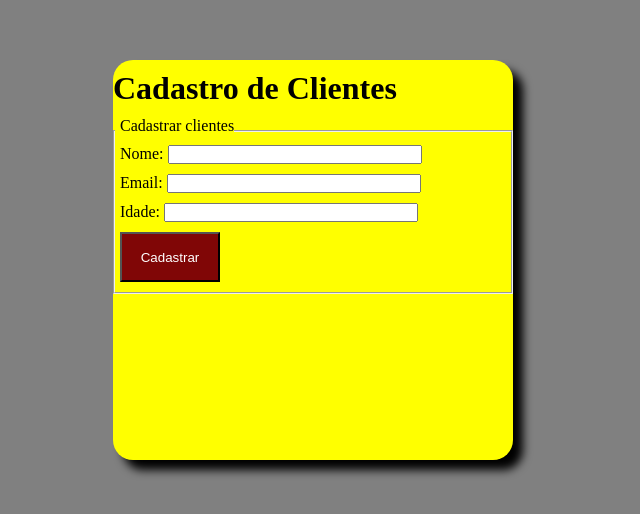
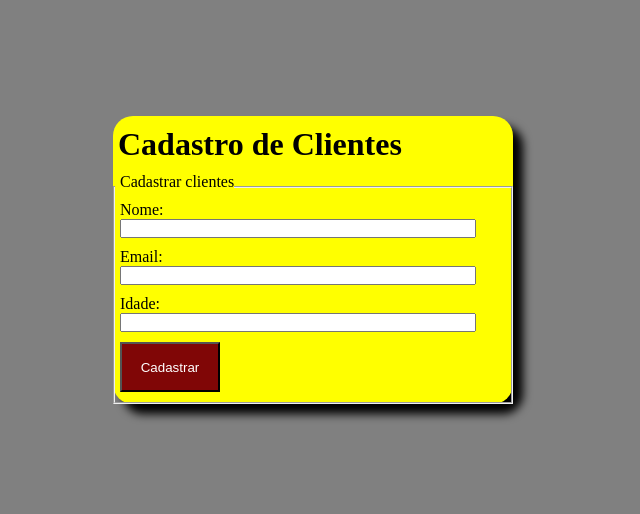
Before and after one commit to Vallulf/Mini_Projetos_JS, a plain HTML site: page Cadastro/index.html in a window 1280 px wide. Shown: the part 140-654 px from the top of the page, without its empty margins (327-967 px from the left). Drawn offline with Linux system fonts and the light colour scheme.

Commit message:
Update Estilo.css

```diff
--- a/Cadastro/Estilo.css
+++ b/Cadastro/Estilo.css
@@ -15,8 +15,6 @@ body{
 main{
     background-color: yellow;
     width: 400px;
-    margin: auto;
-    height: 400px;
     border-radius: 20px;
     box-shadow: 10px 10px 10px black;
 
@@ -25,6 +23,7 @@ main{
 header > h1 {
     color: black;
     padding: 10px 0px 10px 0px;
+    padding-left: 5px;
 
 }
 fieldset > legend{
@@ -39,7 +38,7 @@ form > p{
 
 }
 input{
-    width: 250px;
+    width: 90%;
 }
 button{
     height: 50px;
```
